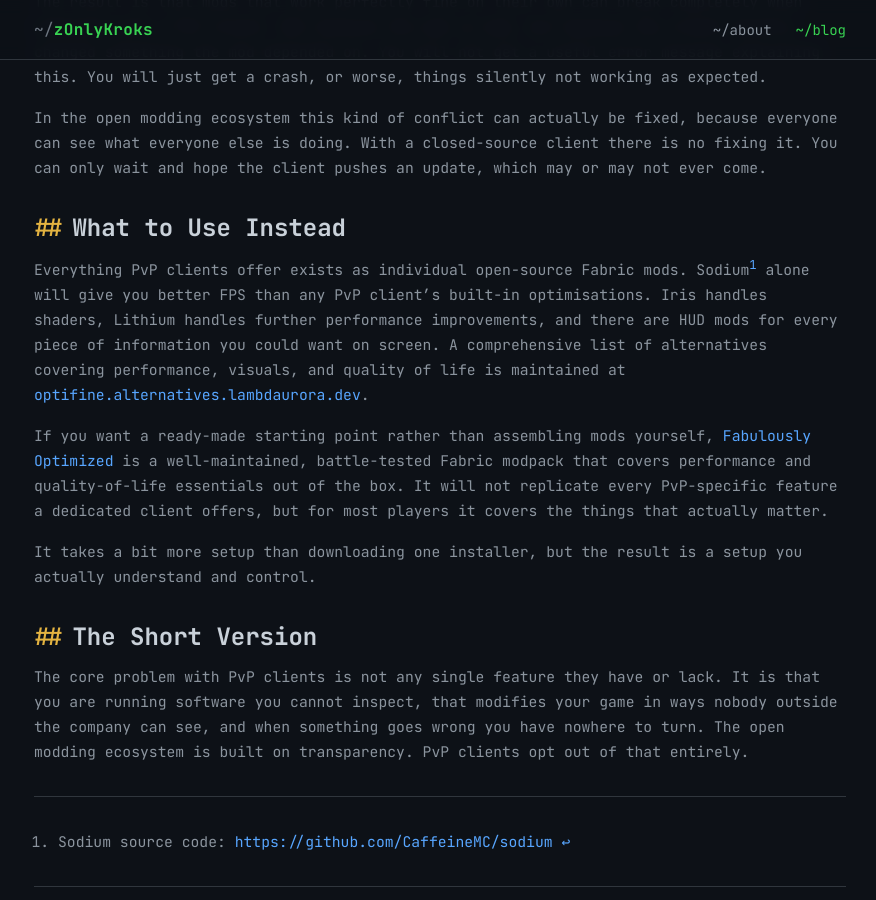
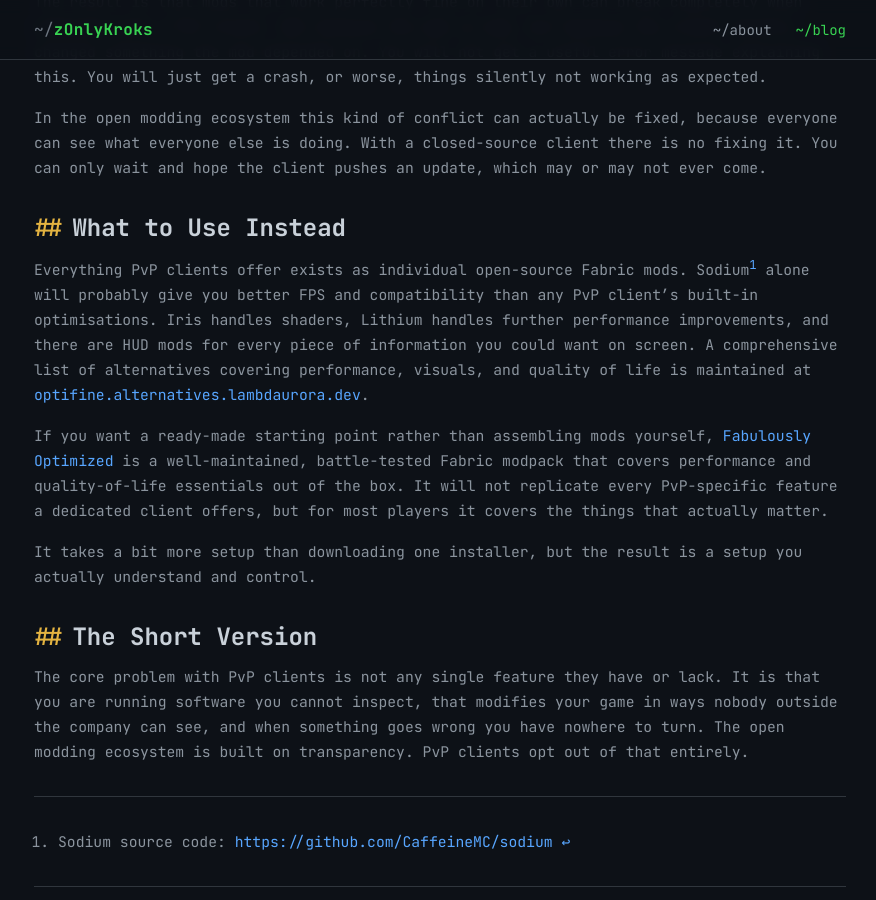
Before and after one commit to zOnlyKroks/blog-website, a Jekyll site: the page built from _posts/2026-03-06-why-pvp-clients-are-bad.md, in a window 1280 px wide and 900 px high, scrolled down 1795 px. Shown: the whole window, without its empty margins (200-1076 px from the left). Built offline with Jekyll 4.4.1, drawn with Linux system fonts in a browser that asks for light colours.

Commit message:
Forgot the other half half at home

```diff
--- a/_posts/2026-03-06-why-pvp-clients-are-bad.md
+++ b/_posts/2026-03-06-why-pvp-clients-are-bad.md
@@ -47,7 +47,7 @@
 
 ## What to Use Instead
 
-Everything PvP clients offer exists as individual open-source Fabric mods. Sodium[^1] alone will give you better FPS than any PvP client's built-in optimisations. Iris handles shaders, Lithium handles further performance improvements, and there are HUD mods for every piece of information you could want on screen. A comprehensive list of alternatives covering performance, visuals, and quality of life is maintained at [optifine.alternatives.lambdaurora.dev](https://optifine.alternatives.lambdaurora.dev).
+Everything PvP clients offer exists as individual open-source Fabric mods. Sodium[^1] alone will probably give you better FPS and compatibility than any PvP client's built-in optimisations. Iris handles shaders, Lithium handles further performance improvements, and there are HUD mods for every piece of information you could want on screen. A comprehensive list of alternatives covering performance, visuals, and quality of life is maintained at [optifine.alternatives.lambdaurora.dev](https://optifine.alternatives.lambdaurora.dev).
 
 If you want a ready-made starting point rather than assembling mods yourself, [Fabulously Optimized](https://modrinth.com/modpack/fabulously-optimized) is a well-maintained, battle-tested Fabric modpack that covers performance and quality-of-life essentials out of the box. It will not replicate every PvP-specific feature a dedicated client offers, but for most players it covers the things that actually matter.
 
```
